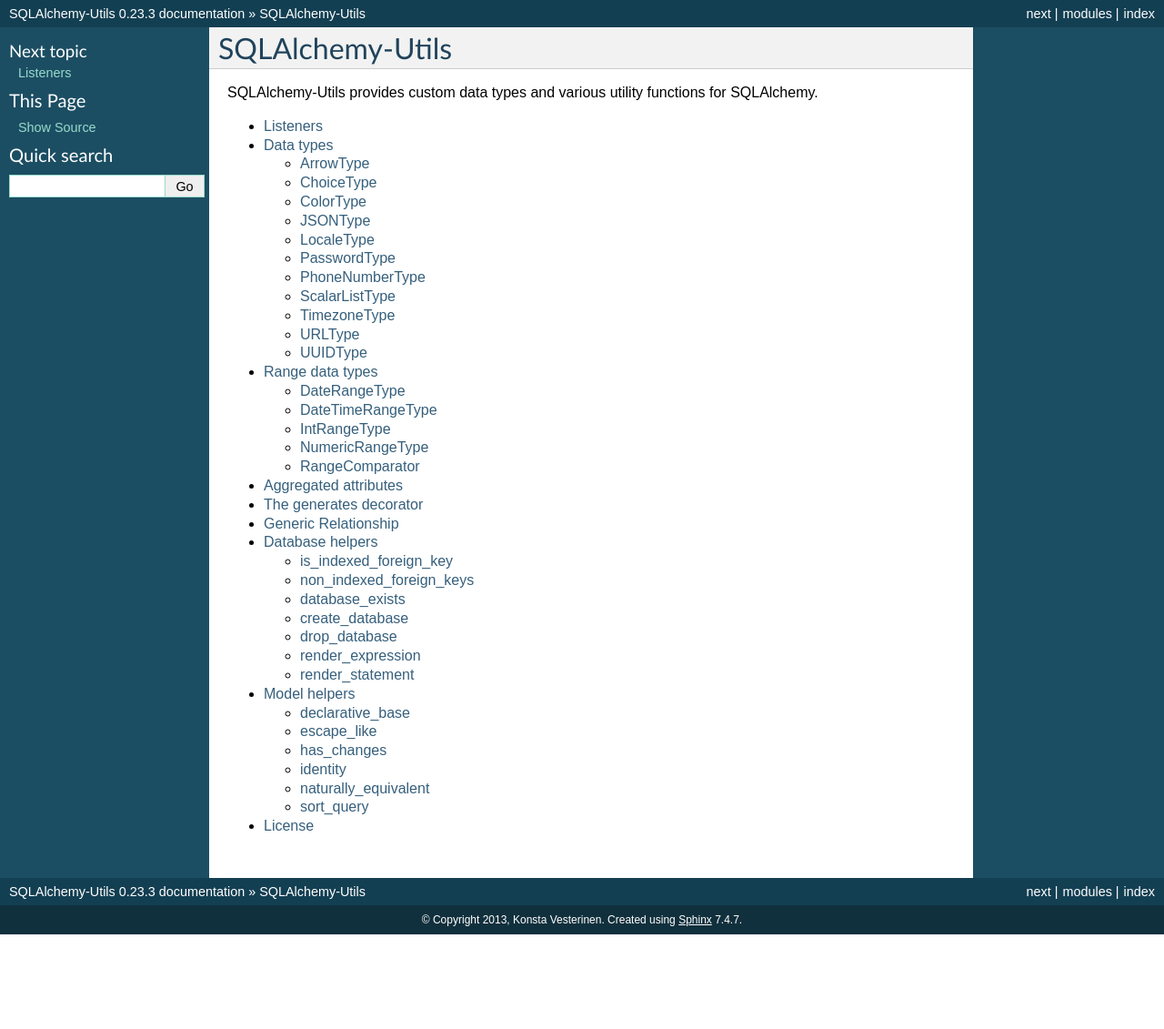
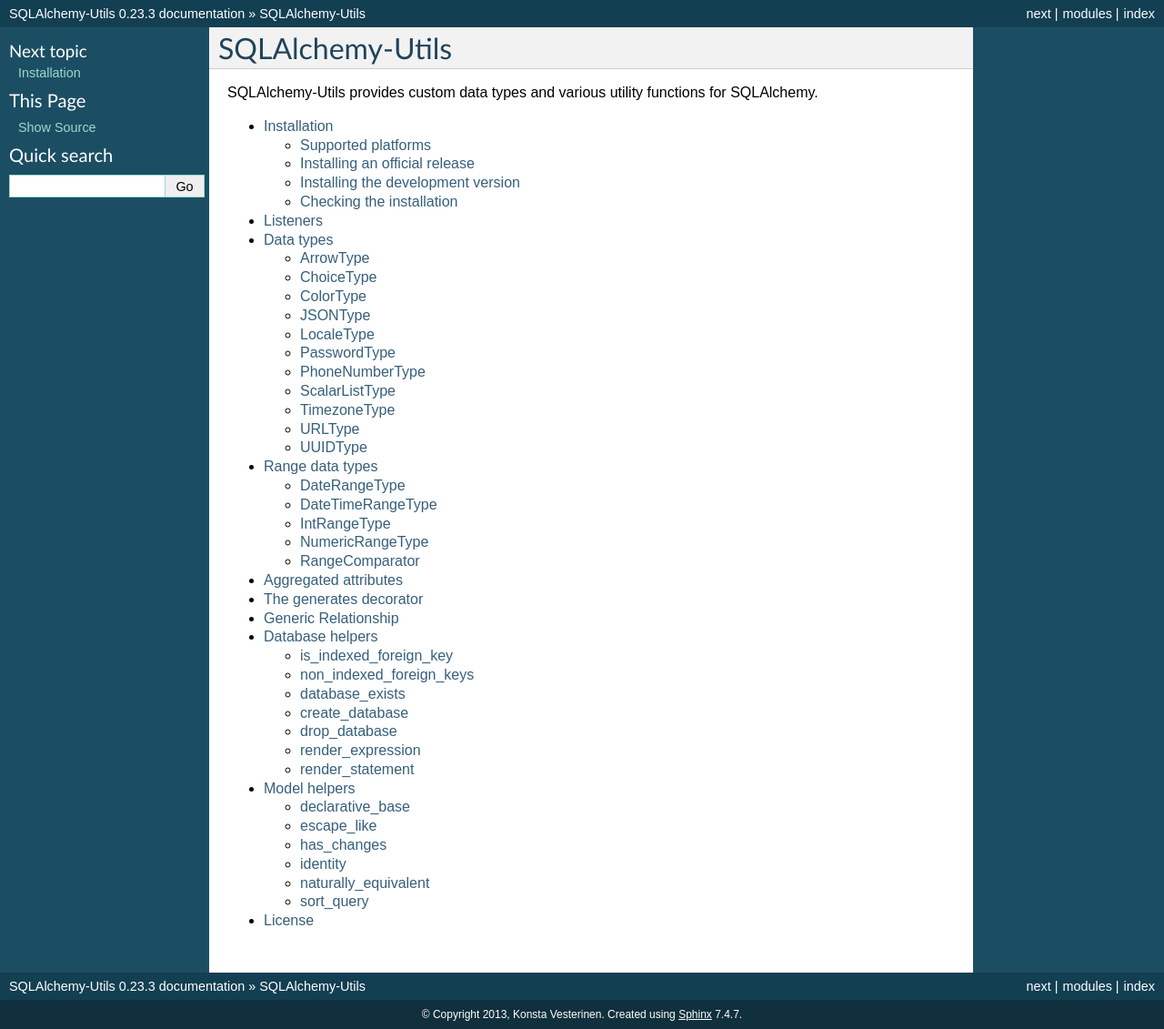
Before and after one commit to kvesteri/sqlalchemy-utils, a Sphinx documentation site: the page built from docs/index.rst, in a window 1280 px wide. Shown: the whole page at 91% size. Built offline with Sphinx 7.4.7, drawn with Linux system fonts in a browser that asks for light colours; before the commit the page ends 1027 px from its top, so only the background shows below that; some of the changed lines change nothing that is shown.

Commit message:
Add installation instructions

```diff
--- a/docs/index.rst
+++ b/docs/index.rst
@@ -8,6 +8,7 @@
 .. toctree::
    :maxdepth: 2
 
+   installation
    listeners
    data_types
    range_data_types
--- /dev/null
+++ b/docs/installation.rst
@@ -0,0 +1,53 @@
+Installation
+============
+
+This part of the documentation covers the installation of SQLAlchemy-Utils.
+
+Supported platforms
+-------------------
+
+SQLAlchemy-Utils has been tested against the following Python platforms.
+
+- cPython 2.6
+- cPython 2.7
+- cPython 3.3
+
+
+Installing an official release
+------------------------------
+
+You can install the most recent official SQLAlchemy-Utils version using
+pip_::
+
+    pip install sqlalchemy-utils
+
+.. _pip: http://www.pip-installer.org/
+
+Installing the development version
+----------------------------------
+
+To install the latest version of SQLAlchemy-Utils, you need first obtain a
+copy of the source. You can do that by cloning the git_ repository::
+
+    git clone git://github.com/kvesteri/sqlalchemy-utils.git
+
+Then you can install the source distribution using the ``setup.py``
+script::
+
+    cd sqlalchemy-utils
+    python setup.py install
+
+.. _git: http://git-scm.org/
+
+Checking the installation
+-------------------------
+
+To check that SQLAlchemy-Utils has been properly installed, type ``python``
+from your shell. Then at the Python prompt, try to import SQLAlchemy-Utils,
+and check the installed version:
+
+.. parsed-literal::
+
+    >>> import sqlalchemy_utils
+    >>> sqlalchemy_utils.__version__
+    |release|
```
